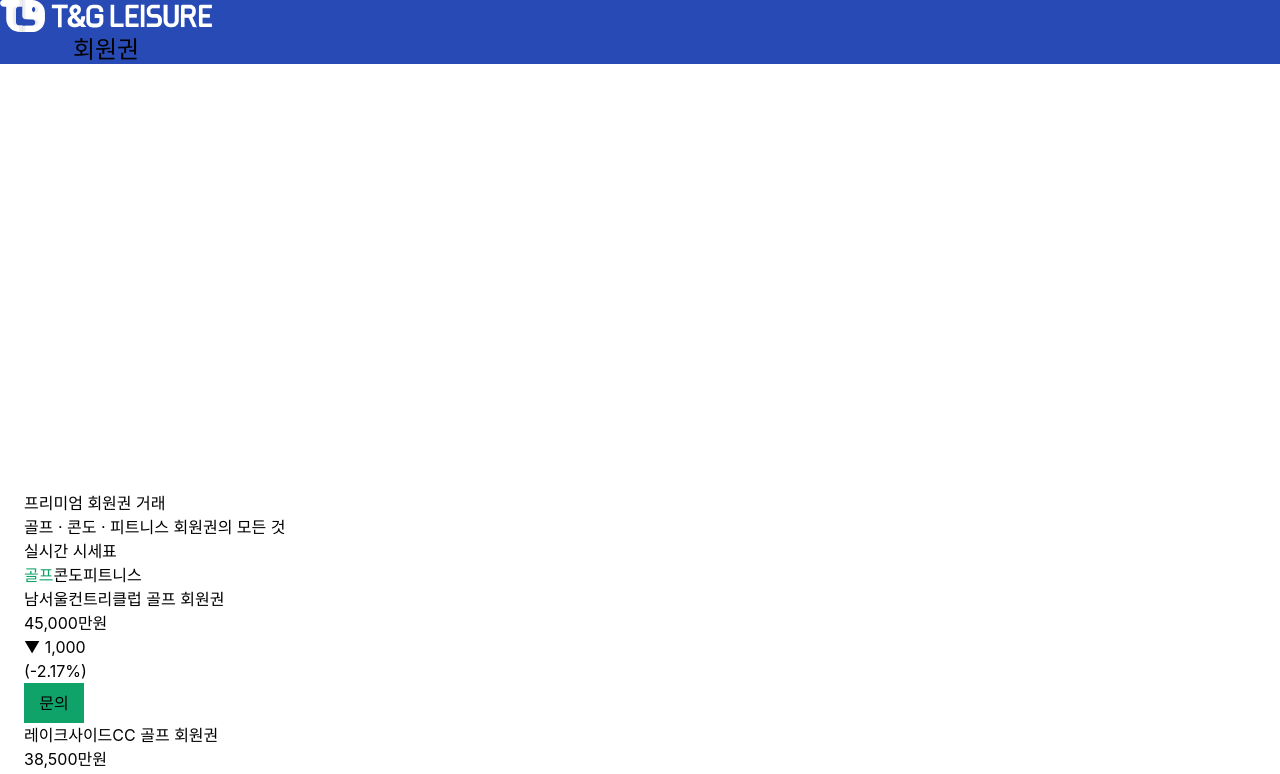
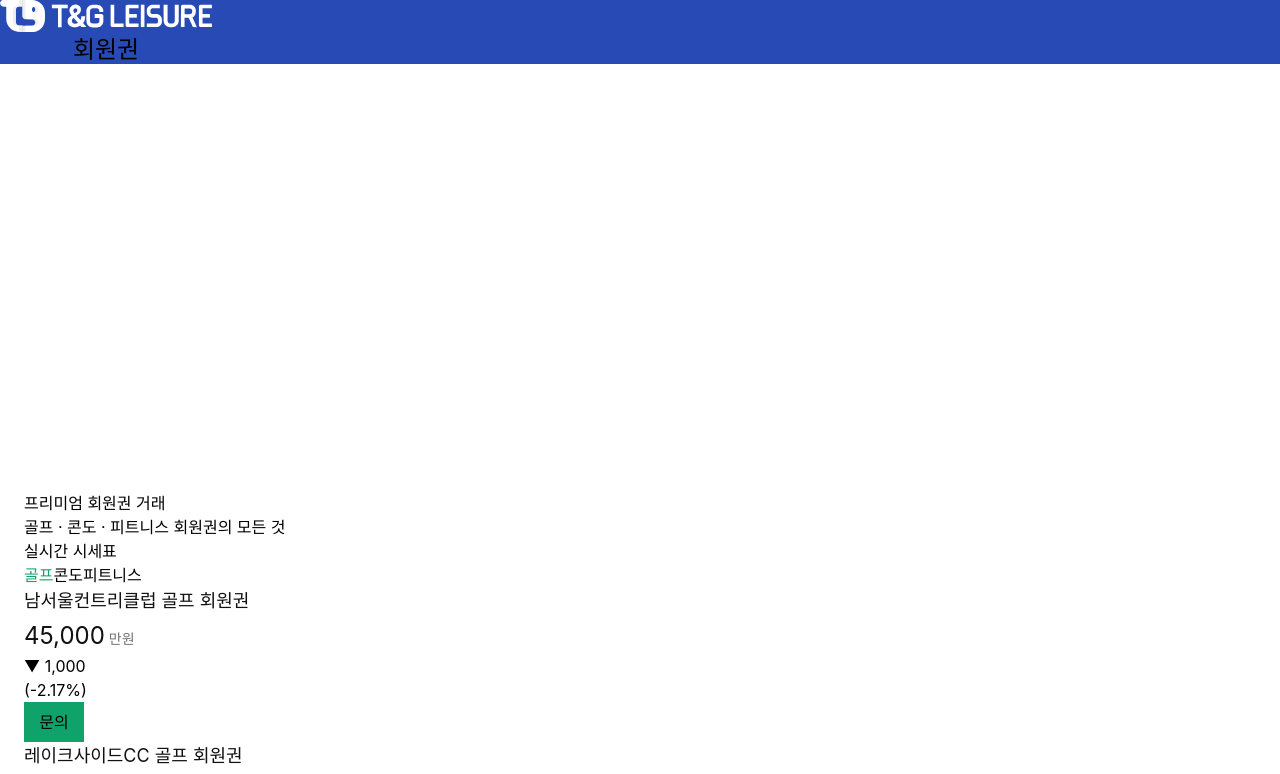
Before and after one commit to foxyystar-glitch/membership-market, a React (Vite) app: page / in a window 1280 px wide. Shown: the top 774 px of the page. Built offline with nearby package versions, Linux system fonts and the light colour scheme.

Commit message:
Update: 실시간 시세표 폰트 사이즈 조정 및 CSS 절대값 적용
- name 폰트 사이즈: 18px
- 가격 수치 폰트 사이즈: 24px
- "만원" 폰트 사이즈: 14px
- 가격 정보 위 마진: 4px 고정
- 모든 스타일을 style 속성으로 절대값 적용

```diff
--- a/src/pages/MainPage.jsx
+++ b/src/pages/MainPage.jsx
@@ -145,10 +145,10 @@ export default function MainPage({ navigate }) {
                 return (
                   <div key={idx} className="flex items-center justify-between p-4 bg-[#F6F5FD] rounded-lg hover:bg-[#E8E7F5] transition-colors">
                     <div className="flex-1">
-                      <div className="text-[20px] font-semibold text-[#111111]">{item.name}</div>
-                      <div className="text-[28px] font-bold text-[#111111] mt-1">
+                      <div className="font-semibold" style={{ fontSize: '18px', color: '#111111' }}>{item.name}</div>
+                      <div className="font-bold" style={{ fontSize: '24px', color: '#111111', marginTop: '4px' }}>
                         {item.price.toLocaleString()}
-                        <span className="text-base font-medium text-[#717171] ml-1">만원</span>
+                        <span className="font-medium" style={{ fontSize: '14px', color: '#717171', marginLeft: '4px' }}>만원</span>
                       </div>
                     </div>
                     <div className={`flex-shrink-0 text-right text-[18px] font-medium mx-8 ${
```
